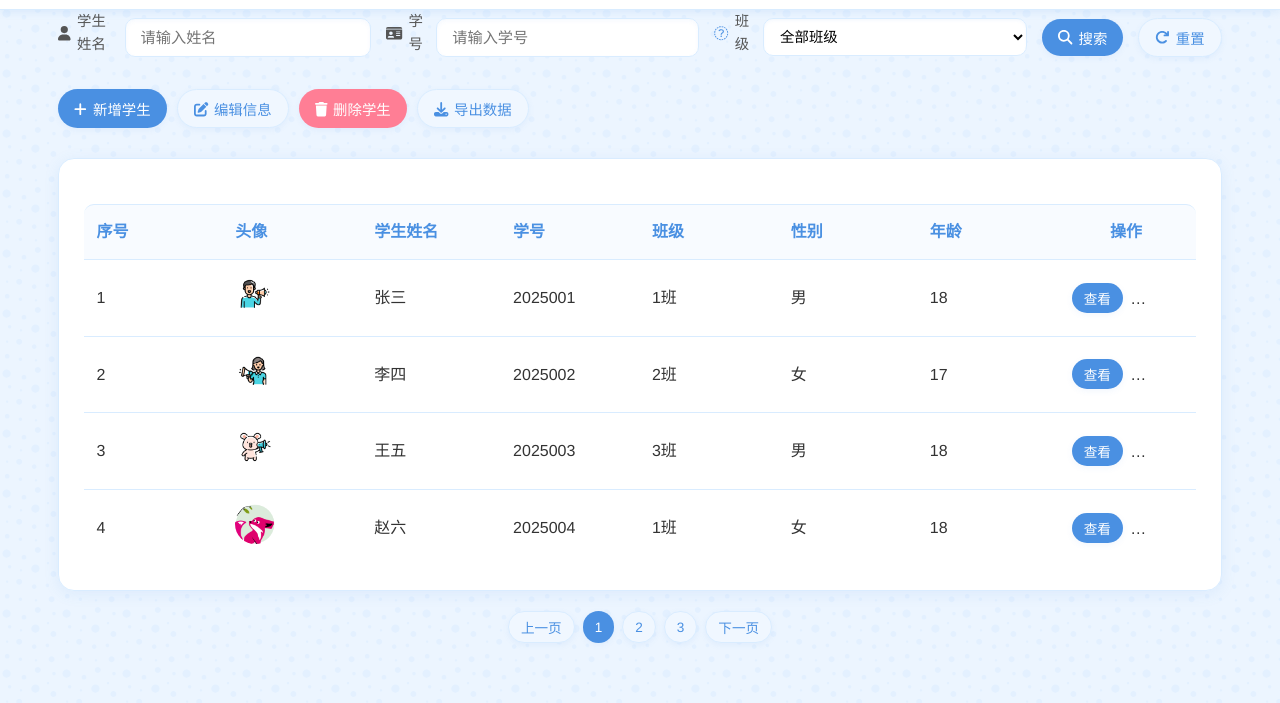
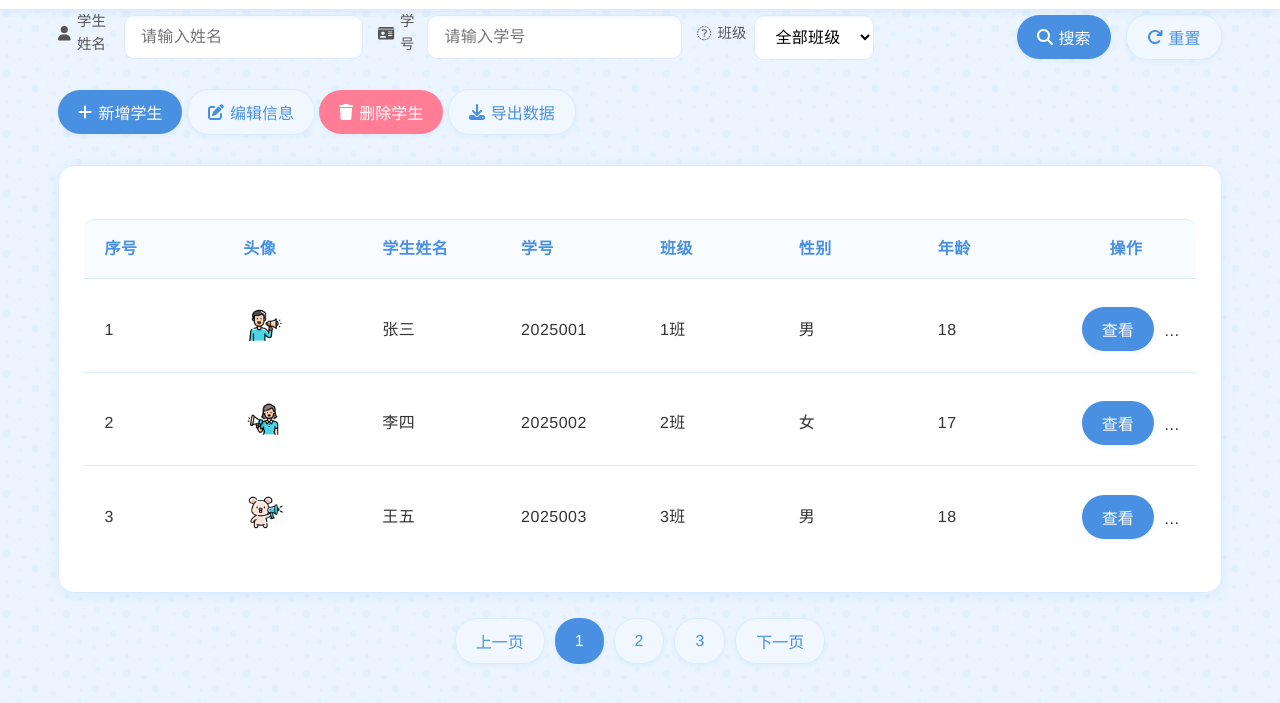
Before and after one commit to marcianodrouin-crypto/.github.io-student_web, a plain HTML site: page student.html in a window 1280 px wide. Shown: the part 53-756 px from the top of the page. Drawn offline with Linux system fonts and the light colour scheme.

Commit message:
Update student.html

```diff
--- a/student.html
+++ b/student.html
@@ -4,89 +4,82 @@
     <meta charset="UTF-8">
     <meta name="viewport" content="width=device-width, initial-scale=1.0, minimum-scale=1.0, maximum-scale=1.0, user-scalable=no">
     <title>爱鲲学院 - 学生管理界面</title>
-    <!-- 保留原图标库，样式引用改为 GitHub Pages 路径 -->
     <link rel="stylesheet" href="https://cdn.bootcdn.net/ajax/libs/font-awesome/6.4.0/css/all.min.css">
-    <link rel="stylesheet" href="css/common.css"> <!-- 适配 GitHub Pages 路径 -->
+    <link rel="stylesheet" href="css/common.css">
     <style>
-        /* 核心优化：确保文字横向排布，不叠放 */
+        /* 核心优化：加宽关键列，调整字体间距 */
         .table {
-            table-layout: fixed; /* 固定表格布局，避免列宽错乱 */
+            table-layout: fixed;
             width: 100%;
+            border-collapse: separate;
+            border-spacing: 0 8px; /* 行间距增大，避免拥挤 */
         }
         .table th,
         .table td {
-            white-space: nowrap; /* 强制文字不换行 */
-            overflow: hidden; /* 超出部分隐藏（避免撑破表格） */
-            text-overflow: ellipsis; /* 超出部分显示省略号 */
-            padding: 14px 12px; /* 调整内边距，横向紧凑 */
+            white-space: nowrap;
+            overflow: hidden;
+            text-overflow: ellipsis;
+            padding: 16px 20px; /* 增大内边距，提升呼吸感 */
+            font-size: 1rem; /* 统一字体大小 */
+            letter-spacing: 0.5px; /* 增加字间距，更舒展 */
         }
-        /* 为关键列设置最小宽度，确保横向排布 */
+        /* 加宽关键列：学生姓名/学号/班级 */
+        .table th:nth-child(3), /* 学生姓名列 */
+        .table td:nth-child(3) {
+            min-width: 120px; /* 加宽姓名列 */
+        }
         .table th:nth-child(4), /* 学号列 */
         .table td:nth-child(4) {
-            min-width: 100px; /* 学号列最小宽度，保证一行显示 */
-        }
-        .table th:nth-child(3), /* 姓名列 */
-        .table td:nth-child(3) {
-            min-width: 80px;
+            min-width: 140px; /* 加宽学号列 */
         }
         .table th:nth-child(5), /* 班级列 */
         .table td:nth-child(5) {
-            min-width: 80px;
+            min-width: 100px; /* 加宽班级列 */
         }
-        /* 操作列最小宽度，确保按钮横向排布 */
+        /* 操作列保持紧凑 */
         .table th:last-child,
         .table td:last-child {
-            min-width: 180px;
+            min-width: 160px;
             text-align: center;
         }
-        /* 操作按钮横向排布，无换行 */
         .operate-btn {
-            margin: 0 3px; /* 按钮间距，横向紧凑 */
-            display: inline-block; /* 确保按钮横向排列 */
+            margin: 0 5px; /* 增大按钮间距 */
+            padding: 6px 12px;
         }
-        /* 搜索栏优化：确保输入框横向排布，不叠放 */
-        .search-group {
-            flex: 1;
-            min-width: 200px; /* 缩小最小宽度，适配更多屏幕 */
-        }
+        /* 搜索栏优化：增大输入框内边距 */
         .form-control,
         .search-select {
-            width: 100%;
-            min-width: 120px;
+            padding: 12px 16px;
+            font-size: 1rem;
+            letter-spacing: 0.3px;
         }
-        /* 功能按钮区横向排布 */
-        .btn-group {
-            display: flex;
-            gap: 10px;
-            margin-bottom: 20px;
-            flex-wrap: wrap; /* 移动端自动换行，避免溢出 */
+        /* 功能按钮区：增大按钮内边距 */
+        .btn {
+            padding: 10px 20px;
+            font-size: 1rem;
         }
-        /* 修复移动端显示：确保小屏也尽量横向排布 */
+        /* 修复移动端适配 */
         @media (max-width: 768px) {
-            .table th.hide-on-mobile,
-            .table td.hide-on-mobile {
-                display: none; /* 移动端隐藏次要列，保证关键列横向显示 */
+            .table th,
+            .table td {
+                padding: 12px 15px;
+            }
+            .table th:nth-child(3),
+            .table td:nth-child(3) {
+                min-width: 100px;
             }
             .table th:nth-child(4),
             .table td:nth-child(4) {
-                min-width: 80px; /* 移动端缩小学号列最小宽度 */
+                min-width: 120px;
             }
-            .table th:last-child,
-            .table td:last-child {
-                min-width: 150px;
-            }
-        }
-        /* 修复班级图标错误（原fas fa-class不存在） */
-        .form-label .fa-users-class {
-            color: #4A90E2;
         }
     </style>
 </head>
 <body>
-<!-- 导航栏：保留原结构和样式 -->
+<!-- 导航栏 -->
 <nav class="navbar">
     <div class="navbar-container container">
-        <a href="index.html" class="logo"> <!-- 首页链接改为相对路径 -->
+        <a href="index.html" class="logo">
             <i class="fas fa-graduation-cap"></i>
             爱鲲学院学生管理系统
         </a>
@@ -107,10 +100,10 @@
     </div>
 </nav>
 
-<!-- 主要内容区：保留所有功能模块（查询栏、功能按钮、表格、分页） -->
+<!-- 主要内容区 -->
 <div class="container">
-    <!-- 搜索栏：保留原查询功能（姓名、学号、班级），修复班级图标 -->
-    <div class="search-bar">
+    <!-- 搜索栏 -->
+    <div class="search-bar" style="margin-bottom: 25px;">
         <div class="search-group">
             <label for="name" class="form-label">
                 <i class="fas fa-user"></i> 学生姓名
@@ -125,7 +118,7 @@
         </div>
         <div class="search-group">
             <label for="class" class="form-label">
-                <i class="fas fa-users-class"></i> 班级 <!-- 修复为存在的图标 -->
+                <i class="fas fa-users-class"></i> 班级
             </label>
             <select id="class" class="search-select">
                 <option value="">全部班级</option>
@@ -142,8 +135,8 @@
         </button>
     </div>
 
-    <!-- 功能按钮区：保留原功能（新增、编辑、删除、导出） -->
-    <div class="btn-group">
+    <!-- 功能按钮区 -->
+    <div class="btn-group" style="margin-bottom: 25px;">
         <button class="btn btn-primary" id="addStudent">
             <i class="fas fa-plus"></i> 新增学生
         </button>
@@ -158,31 +151,30 @@
         </button>
     </div>
 
-    <!-- 学生表格：保留原结构，替换为本地素材图片，优化文字横向排布 -->
-    <div class="card">
+    <!-- 学生表格 -->
+    <div class="card" style="padding: 25px;">
         <table class="table">
             <thead>
             <tr>
-                <th class="hide-on-mobile">序号</th>
+                <th>序号</th>
                 <th>头像</th>
                 <th>学生姓名</th>
                 <th>学号</th>
-                <th class="hide-on-mobile">班级</th>
+                <th>班级</th>
                 <th>性别</th>
-                <th class="hide-on-mobile">年龄</th>
+                <th>年龄</th>
                 <th>操作</th>
             </tr>
             </thead>
             <tbody>
-            <!-- 表格数据：替换为本地素材图片，文字横向一行显示 -->
             <tr>
-                <td class="hide-on-mobile">1</td>
-                <td><img src="images/man.png" alt="学生头像" class="student-avatar" style="width: 40px; height: 40px; border-radius: 50%;"></td>
+                <td>1</td>
+                <td><img src="images/man.png" alt="学生头像" class="student-avatar" style="width: 45px; height: 45px; border-radius: 50%;"></td>
                 <td>张三</td>
                 <td>2025001</td>
-                <td class="hide-on-mobile">1班</td>
+                <td>1班</td>
                 <td>男</td>
-                <td class="hide-on-mobile">18</td>
+                <td>18</td>
                 <td>
                     <button class="btn btn-sm btn-primary operate-btn" onclick="toDetail('2025001')">查看</button>
                     <button class="btn btn-sm btn-secondary operate-btn" onclick="toEdit('2025001')">编辑</button>
@@ -190,13 +182,13 @@
                 </td>
             </tr>
             <tr>
-                <td class="hide-on-mobile">2</td>
-                <td><img src="images/woman.png" alt="学生头像" class="student-avatar" style="width: 40px; height: 40px; border-radius: 50%;"></td>
+                <td>2</td>
+                <td><img src="images/woman.png" alt="学生头像" class="student-avatar" style="width: 45px; height: 45px; border-radius: 50%;"></td>
                 <td>李四</td>
                 <td>2025002</td>
-                <td class="hide-on-mobile">2班</td>
+                <td>2班</td>
                 <td>女</td>
-                <td class="hide-on-mobile">17</td>
+                <td>17</td>
                 <td>
                     <button class="btn btn-sm btn-primary operate-btn" onclick="toDetail('2025002')">查看</button>
                     <button class="btn btn-sm btn-secondary operate-btn" onclick="toEdit('2025002')">编辑</button>
@@ -204,39 +196,25 @@
                 </td>
             </tr>
             <tr>
-                <td class="hide-on-mobile">3</td>
-                <td><img src="images/rabbit.png" alt="学生头像" class="student-avatar" style="width: 40px; height: 40px; border-radius: 50%;"></td>
+                <td>3</td>
+                <td><img src="images/rabbit.png" alt="学生头像" class="student-avatar" style="width: 45px; height: 45px; border-radius: 50%;"></td>
                 <td>王五</td>
                 <td>2025003</td>
-                <td class="hide-on-mobile">3班</td>
+                <td>3班</td>
                 <td>男</td>
-                <td class="hide-on-mobile">18</td>
+                <td>18</td>
                 <td>
                     <button class="btn btn-sm btn-primary operate-btn" onclick="toDetail('2025003')">查看</button>
                     <button class="btn btn-sm btn-secondary operate-btn" onclick="toEdit('2025003')">编辑</button>
                     <button class="btn btn-sm btn-danger operate-btn" onclick="toDelete('2025003')">删除</button>
                 </td>
             </tr>
-            <tr>
-                <td class="hide-on-mobile">4</td>
-                <td><img src="images/fox.png" alt="学生头像" class="student-avatar" style="width: 40px; height: 40px; border-radius: 50%;"></td>
-                <td>赵六</td>
-                <td>2025004</td>
-                <td class="hide-on-mobile">1班</td>
-                <td>女</td>
-                <td class="hide-on-mobile">18</td>
-                <td>
-                    <button class="btn btn-sm btn-primary operate-btn" onclick="toDetail('2025004')">查看</button>
-                    <button class="btn btn-sm btn-secondary operate-btn" onclick="toEdit('2025004')">编辑</button>
-                    <button class="btn btn-sm btn-danger operate-btn" onclick="toDelete('2025004')">删除</button>
-                </td>
-            </tr>
             </tbody>
         </table>
     </div>
 
-    <!-- 分页：保留原结构，优化横向排布 -->
-    <div class="pagination" style="display: flex; gap: 8px; justify-content: center; margin-top: 20px;">
+    <!-- 分页 -->
+    <div class="pagination" style="display: flex; gap: 10px; justify-content: center; margin-top: 25px;">
         <button class="btn btn-sm btn-secondary page-btn">上一页</button>
         <button class="btn btn-sm btn-primary page-btn active">1</button>
         <button class="btn btn-sm btn-secondary page-btn">2</button>
@@ -245,46 +223,29 @@
     </div>
 </div>
 
-<!-- 保留原功能脚本（后续对接后端用） -->
 <script src="https://cdn.bootcdn.net/ajax/libs/font-awesome/6.4.0/js/all.min.js"></script>
 <script>
-    // 新增学生（后续对接后端接口）
+    // 功能脚本保留原逻辑
     document.getElementById('addStudent').addEventListener('click', function() {
-        // 跳转新增页面或打开弹窗，保留原逻辑
         alert('打开新增学生页面（后续对接后端）');
-        // window.location.href = 'add-student.html';
     });
-
-    // 编辑学生（后续对接后端接口）
     document.getElementById('editStudent').addEventListener('click', function() {
         alert('请先选择要编辑的学生（后续对接后端）');
     });
-
-    // 删除学生（后续对接后端接口）
     document.getElementById('deleteStudent').addEventListener('click', function() {
         if(confirm('确定要删除选中的学生吗？')) {
             alert('删除成功（后续对接后端）');
         }
     });
-
-    // 导出数据（后续对接后端接口）
     document.getElementById('exportData').addEventListener('click', function() {
         alert('导出数据成功（后续对接后端）');
     });
-
-    // 查看详情（后续对接后端接口）
     function toDetail(studentId) {
         alert(`查看学号${studentId}的学生详情（后续对接后端）`);
-        // window.location.href = `student-detail.html?id=${studentId}`;
     }
-
-    // 编辑详情（后续对接后端接口）
     function toEdit(studentId) {
         alert(`编辑学号${studentId}的学生信息（后续对接后端）`);
-        // window.location.href = `edit-student.html?id=${studentId}`;
     }
-
-    // 删除详情（后续对接后端接口）
     function toDelete(studentId) {
         if(confirm(`确定要删除学号${studentId}的学生吗？`)) {
             alert(`删除学号${studentId}的学生成功（后续对接后端）`);
```
